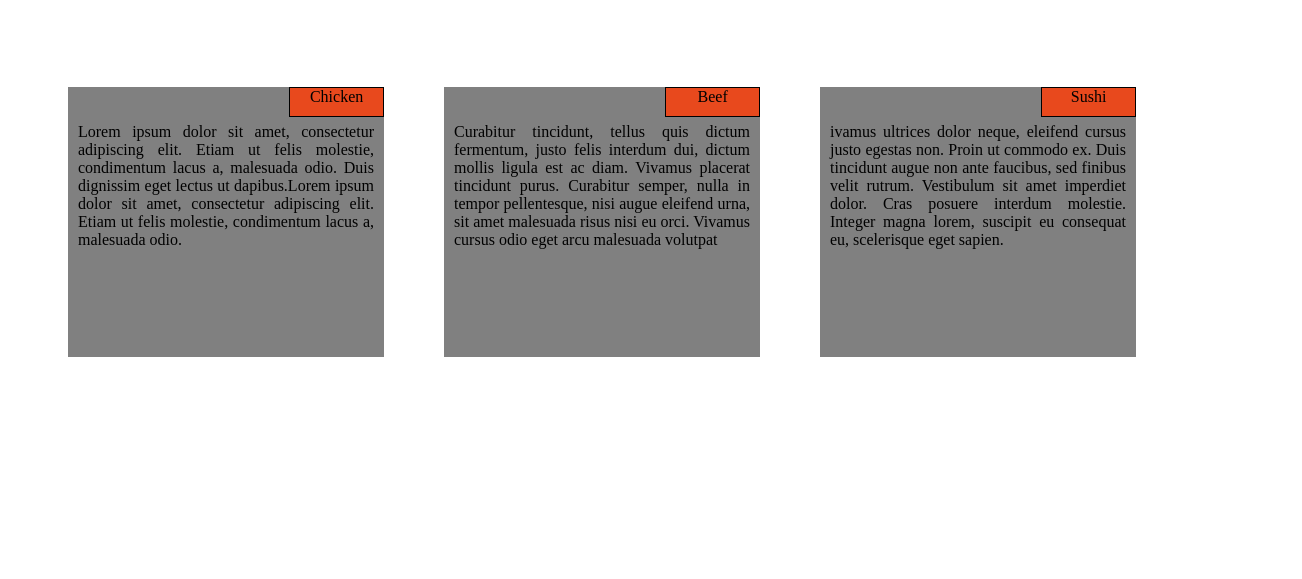
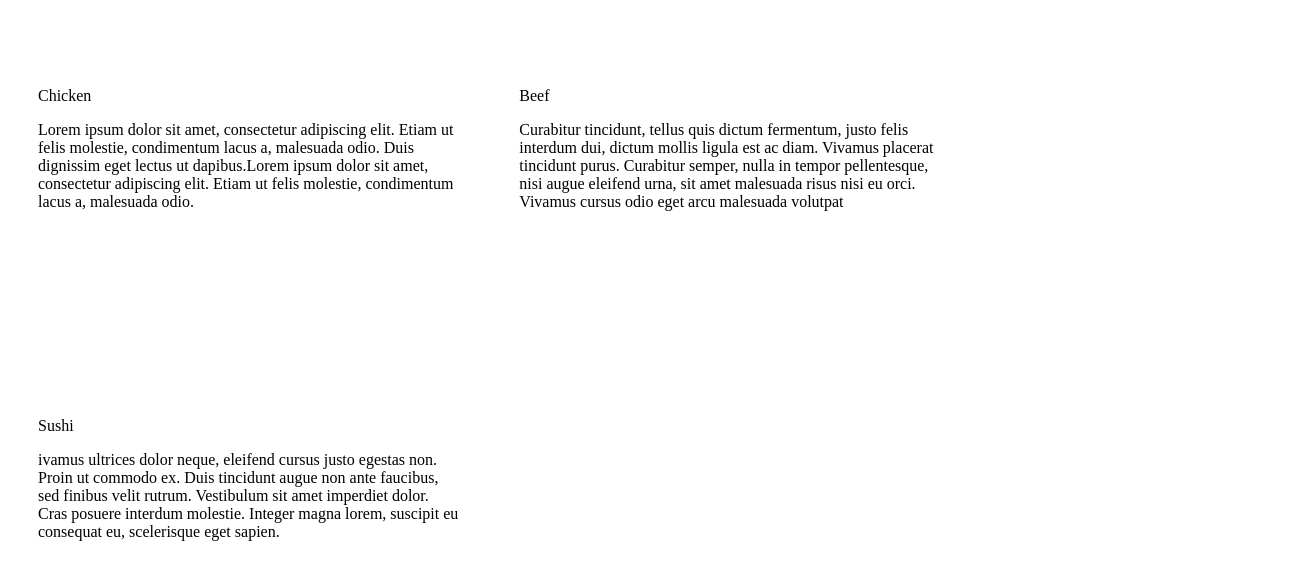
Before and after one commit to abvit/abvit.github.io, a plain HTML site: page index.html in a window 1280 px wide. Shown: the part 61-640 px from the top of the page, 1302 px wide, since content can reach past the window. Drawn offline with Linux system fonts and the light colour scheme.

Commit message:
Update index.html

```diff
--- a/index.html
+++ b/index.html
@@ -4,25 +4,38 @@
 <meta charset="utf-8">
 <meta name="viewport" content="width=device-width, initial-scale=1">
 <title>Infinity Resturant</title>
-	 <link rel="stylesheet" href="style.css">
+ <link rel="stylesheet" href="style.css">
 	</head>
-<body>
-  <h1>My Menu</h1>
+	<body>
+  <h1 >My Menu</h1>
 	</body>
-<div class="container">
-	<div id="box" class="col-lg-3 col-md-5 col-sg-12" >
-	<p class="names">Chicken</p>
-	<p id="para"  >Lorem ipsum dolor sit amet, consectetur adipiscing elit. Etiam ut felis molestie, condimentum lacus a, malesuada odio. Duis dignissim eget lectus ut dapibus.Lorem ipsum dolor sit amet, consectetur adipiscing elit. Etiam ut felis molestie, condimentum lacus a, malesuada odio. </p>
-	</div>
+  <div class="row">
 
-	<div id="box" class=" col-lg-3 col-md-5 col-sg-12">
-		<p class="names">Beef</p>
-	<p  id="para" >Curabitur tincidunt, tellus quis dictum fermentum, justo felis interdum dui, dictum mollis ligula est ac diam. Vivamus placerat tincidunt purus. Curabitur semper, nulla in tempor pellentesque, nisi augue eleifend urna, sit amet malesuada risus nisi eu orci. Vivamus cursus odio eget arcu malesuada volutpat</p></div>
+    <div class="container col-lg-4 col-md-6 col-sm-12">
+      <section class="section" id="s1">
+        <div class="chicken"> Chicken</div>
+        <p>Lorem ipsum dolor sit amet, consectetur adipiscing elit. Etiam ut felis molestie, condimentum lacus a, malesuada odio. Duis dignissim eget lectus ut dapibus.Lorem ipsum dolor sit amet, consectetur adipiscing elit. Etiam ut felis molestie, condimentum lacus a, malesuada odio.
+        </p>
+      </section>
+    </div>
 
-	<div id="box" class="col-lg-3 col-md-12 col-sg-12" >
-		<p class="names">Sushi</p>
-	<p id="para" >ivamus ultrices dolor neque, eleifend cursus justo egestas non. Proin ut commodo ex. Duis tincidunt augue non ante faucibus, sed finibus velit rutrum. Vestibulum sit amet imperdiet dolor. Cras posuere interdum molestie. Integer magna lorem, suscipit eu consequat eu, scelerisque eget sapien.</p></div>
-</div>
+    <div class="container col-lg-4 col-md-6 col-sm-12">
+      <section class="section" id="s2">
+<div class="beef">Beef</div>
+<p>Curabitur tincidunt, tellus quis dictum fermentum, justo felis interdum dui, dictum mollis ligula est ac diam. Vivamus placerat tincidunt purus. Curabitur semper, nulla in tempor pellentesque, nisi augue eleifend urna, sit amet malesuada risus nisi eu orci. Vivamus cursus odio eget arcu malesuada volutpat</p>
+      </section>
+    </div>
+
+    <div class="container col-lg-4 col-md-12 col-sm-12">
+      <section class="section" class="s3">
+<div class="sushi">Sushi</div>
+        <p>
+ivamus ultrices dolor neque, eleifend cursus justo egestas non. Proin ut commodo ex. Duis tincidunt augue non ante faucibus, sed finibus velit rutrum. Vestibulum sit amet imperdiet dolor. Cras posuere interdum molestie. Integer magna lorem, suscipit eu consequat eu, scelerisque eget sapien.
+        </p>
+      </section>
 
 
+    </div>
+  </div>
+
 </html>
```
